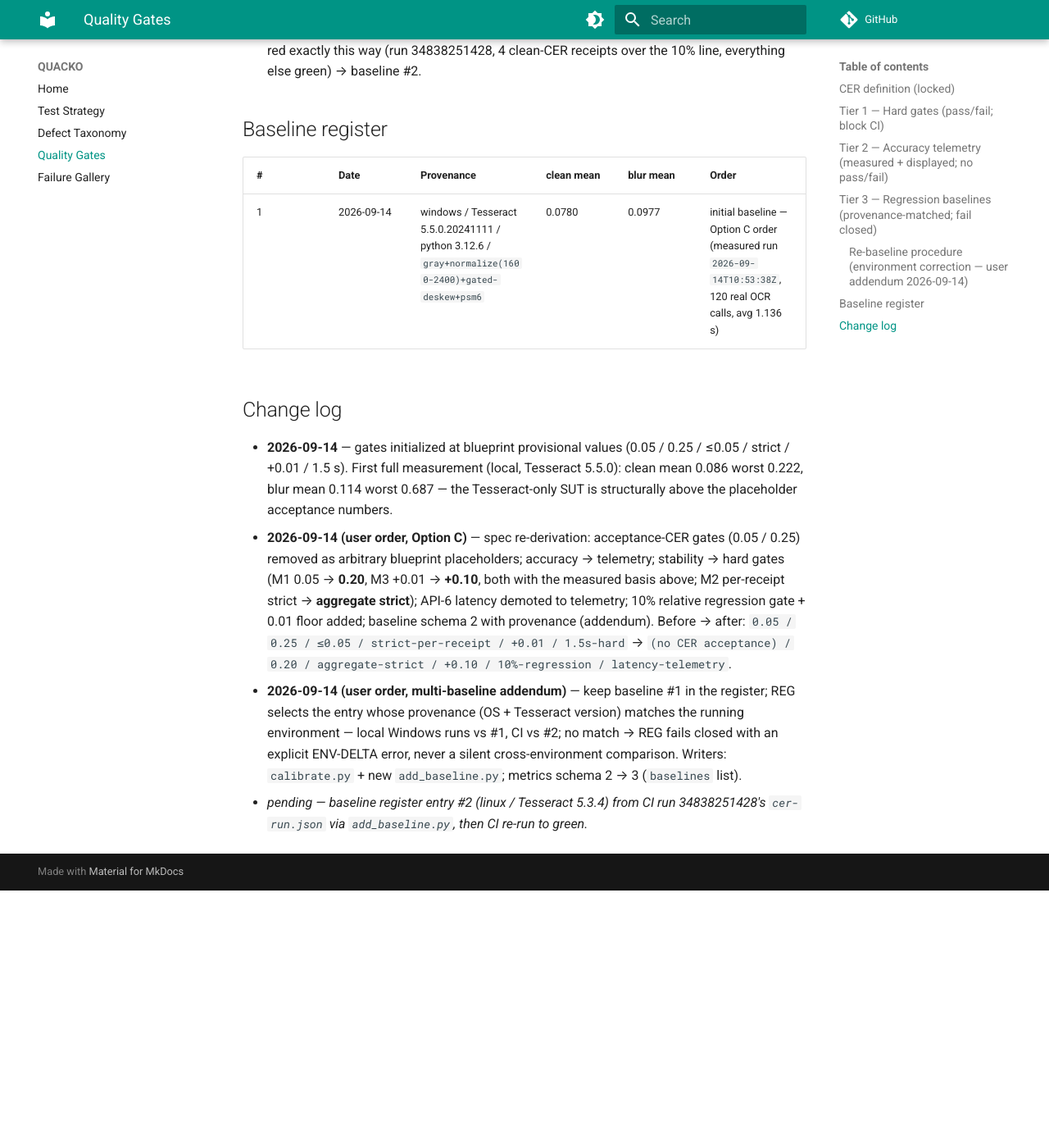
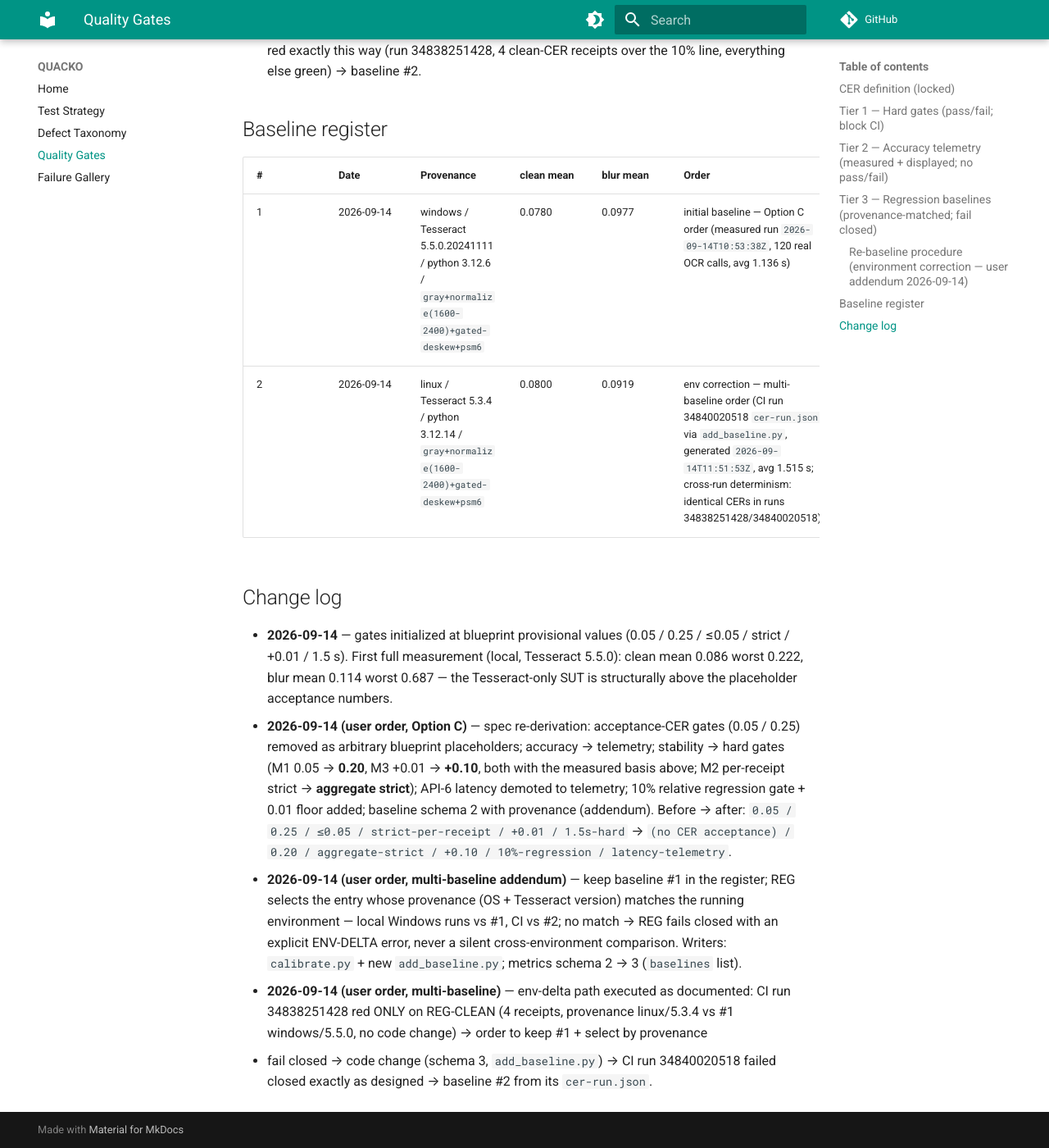
Before and after one commit to AKARandy/QUACKO, an MkDocs documentation site: the page built from docs/quality-gates.md, in a window 1280 px wide and 1400 px high, scrolled down 2785 px. Shown: the whole window at 82% size. Built offline with MkDocs 1.6.1 and Material for MkDocs 9.7.7, drawn with Linux system fonts in a browser that asks for light colours; comment, search, counter and statistics services are not loaded; before the commit the page ends 3871 px from its top, so only the background shows below that.

Commit message:
Baseline #2 (user order 2026-09-14, multi-baseline addendum): linux / Tesseract 5.3.4
- From CI run 34840020518 cer-run.json via scripts/add_baseline.py (20/20 rows validated, labels.json file set, means recomputed OK)

- clean mean 0.0800, blur 0.0919, M2 sums 5.3041 -> 9.4154; #1 untouched; register + change log in docs/quality-gates.md

- Local REG re-verified green selecting #1

```diff
--- a/docs/quality-gates.md
+++ b/docs/quality-gates.md
@@ -92,6 +92,7 @@ order in the change log below:
 | # | Date | Provenance | clean mean | blur mean | Order |
 |---|---|---|---|---|---|
 | 1 | 2026-09-14 | windows / Tesseract 5.5.0.20241111 / python 3.12.6 / `gray+normalize(1600-2400)+gated-deskew+psm6` | 0.0780 | 0.0977 | initial baseline — Option C order (measured run `2026-09-14T10:53:38Z`, 120 real OCR calls, avg 1.136 s) |
+| 2 | 2026-09-14 | linux / Tesseract 5.3.4 / python 3.12.14 / `gray+normalize(1600-2400)+gated-deskew+psm6` | 0.0800 | 0.0919 | env correction — multi-baseline order (CI run 34840020518 `cer-run.json` via `add_baseline.py`, generated `2026-09-14T11:51:53Z`, avg 1.515 s; cross-run determinism: identical CERs in runs 34838251428/34840020518) |
 
 ## Change log
 
@@ -113,5 +114,8 @@ order in the change log below:
   match → REG fails closed with an explicit ENV-DELTA error, never a silent
   cross-environment comparison. Writers: `calibrate.py` + new
   `add_baseline.py`; metrics schema 2 → 3 (`baselines` list).
-- _pending — baseline register entry #2 (linux / Tesseract 5.3.4) from CI run
-  34838251428's `cer-run.json` via `add_baseline.py`, then CI re-run to green._
+- **2026-09-14 (user order, multi-baseline)** — env-delta path executed as documented:
+  CI run 34838251428 red ONLY on REG-CLEAN (4 receipts, provenance linux/5.3.4
+  vs #1 windows/5.5.0, no code change) → order to keep #1 + select by provenance
+  + fail closed → code change (schema 3, `add_baseline.py`) → CI run 34840020518
+  failed closed exactly as designed → baseline #2 from its `cer-run.json`.
```
Also changed, not shown: 1 other file.
